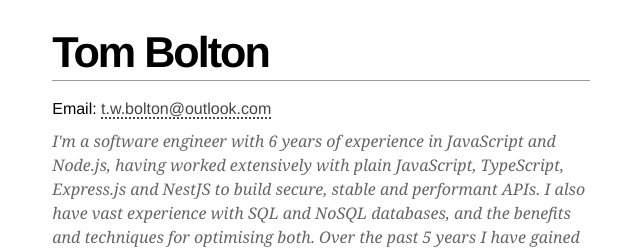
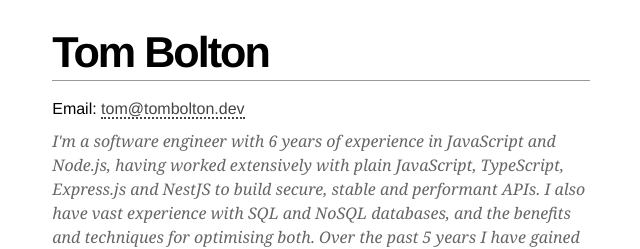
Before and after one commit to tboltondev/cv, a plain HTML site: page index.html in a window 1280 px wide. Shown: the top 249 px of the page, 319-959 px from the left. Drawn offline with Linux system fonts and the light colour scheme.

Commit message:
Update email

```diff
--- a/index.html
+++ b/index.html
@@ -54,7 +54,7 @@
 
             <p>
             <!-- Cell: <span class="tel">555-666-7777</span><br /> -->
-                Email: <a class="email" href="mailto:t.w.bolton@outlook.com">t.w.bolton@outlook.com</a>
+                Email: <a class="email" href="mailto:tom@tombolton.dev">tom@tombolton.dev</a>
             </p>
         </div>
 
```
